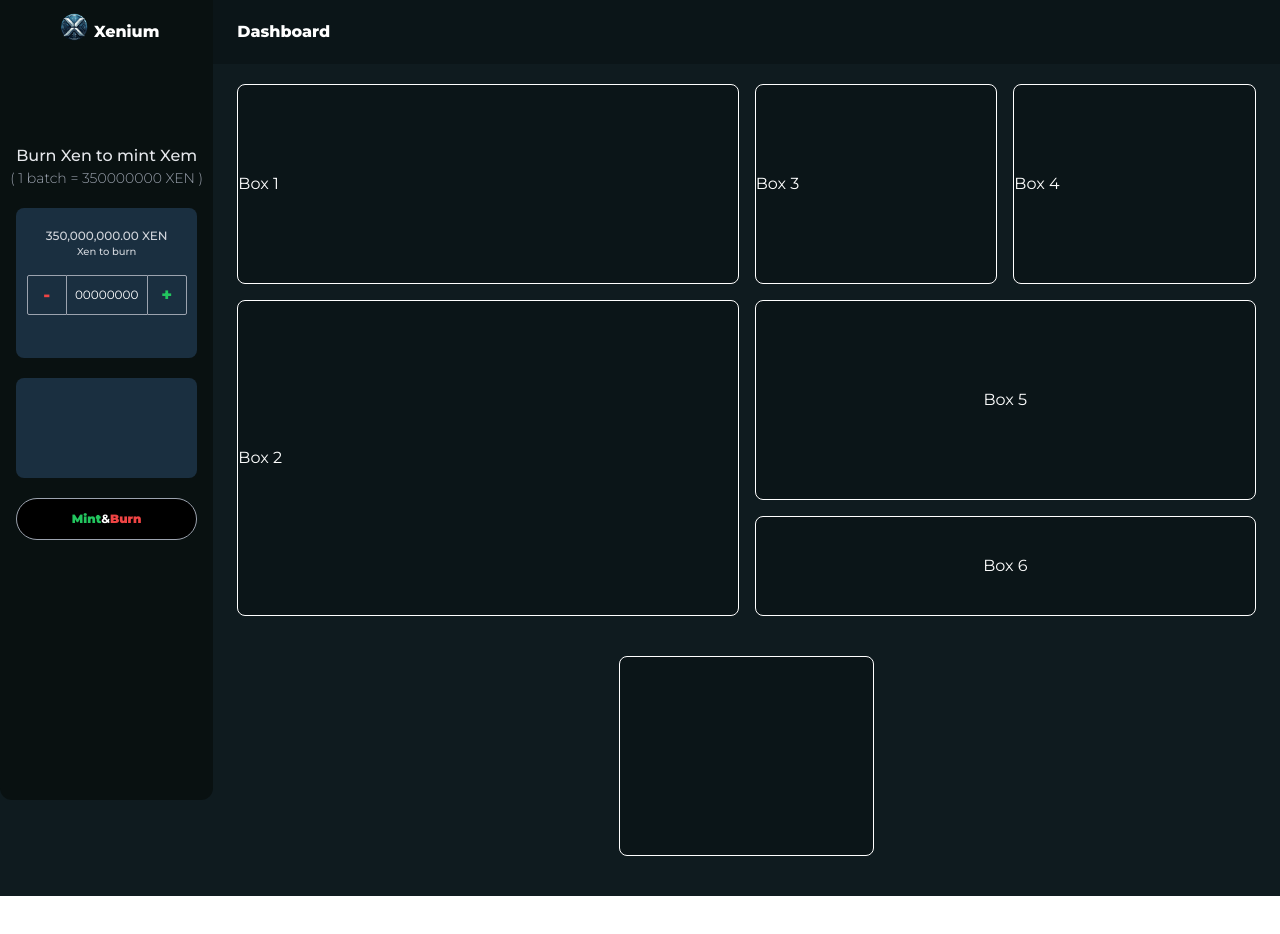
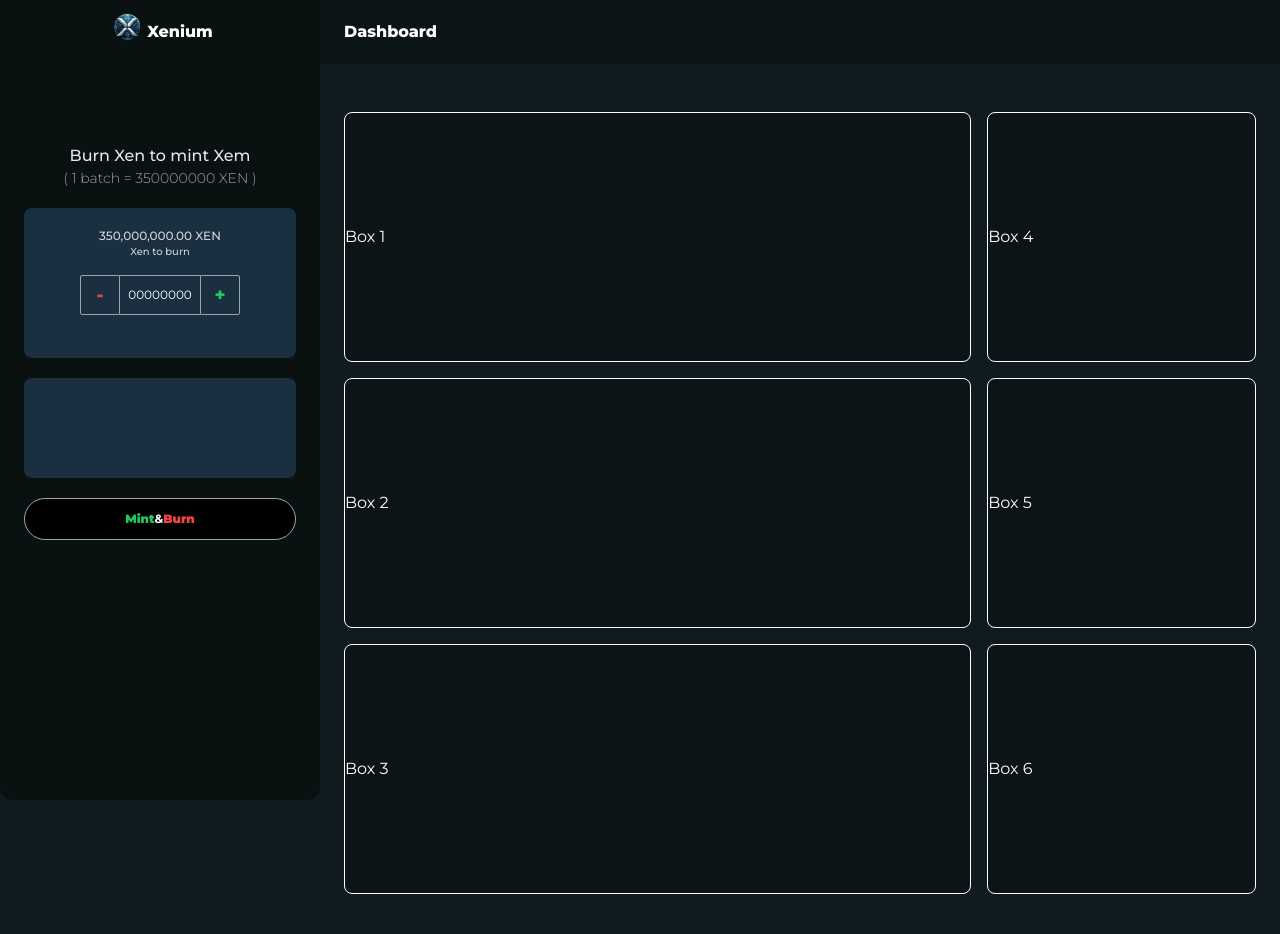
Before and after one commit to Michaeltarimo/Xenium, a Next.js app: page / in a window 1280 px wide. Before the commit the page ends 896 px from the top, so only its background shows below. Built offline with nearby package versions, Linux system fonts and the light colour scheme.

Commit message:
Update index.js

```diff
--- a/src/pages/index.js
+++ b/src/pages/index.js
@@ -15,7 +15,7 @@ const index = () => {
 
         <div className="flex items-start flex-row justify-start w-full min-h-screen md:hidden">
 
-          <div className="flex py-2 flex-col items-center justify-start bg-darkest h-screen w-1/6 rounded-b-xl">
+          <div className="flex py-2 flex-col items-center justify-start bg-darkest h-screen w-1/4 rounded-b-xl">
 
             <nav className="w-full flex items-center justify-center">
               <div>
@@ -56,67 +56,52 @@ const index = () => {
 
           </div>
 
-          <div className="flex flex-col items-start justify-start w-5/6 min-h-screen">
+          <div className="flex flex-col items-start justify-start w-3/4 min-h-screen">
             <nav className="flex w-full bg-darker py-[20px] px-6 font-extrabold text-white text-base">
               <h1>Dashboard</h1>
             </nav>
-            <div className="flex flex-col items-start justify-start w-full mt-5 h-full gap-10">
+            <div className="flex flex-col items-start justify-start w-full mt-12 h-full gap-10">
               <div className="flex flex-row gap-4 items-start justify-start w-full h-full px-6">
 
                 {/**First half */}
-                <div className="flex flex-col w-1/2 gap-4 items-start justify-start">
+                <div className="flex flex-col w-[70%] gap-4 items-start justify-start">
 
-                  <nav className="flex items-center justify-between border border-white rounded-lg bg-darker w-full h-[200px]">
+                  <nav className="flex items-center justify-between border border-white rounded-lg bg-darker w-full h-[250px]">
                     Box 1
                   </nav>
 
-                  <nav className="flex items-center justify-between border border-white rounded-lg bg-darker w-full h-[316px]">
+                  <nav className="flex items-center justify-between border border-white rounded-lg bg-darker w-full h-[250px]">
                     Box 2
+                  </nav>
+
+                  <nav className="flex items-center justify-between border border-white rounded-lg bg-darker w-full h-[250px]">
+                    Box 3
                   </nav>
 
                 </div>
 
 
                 {/**Second half */}
-                <div className="flex flex-col w-1/2 gap-4 items-start justify-start">
+                <div className="flex flex-col w-[30%] gap-4 items-start justify-start">
 
-                  <nav className="flex items-center justify-between w-full h-[200px] gap-4">
 
-                    <div className="flex items-center justify-between border border-white rounded-lg bg-darker w-1/2 h-full">
-                      Box 3
-                    </div>
-                    <div className="flex items-center justify-between border border-white rounded-lg bg-darker w-1/2 h-full">
-                      Box 4
-                    </div>
-
+                <nav className="flex items-center justify-between border border-white rounded-lg bg-darker w-full h-[250px]">
+                    Box 4
+                  </nav>
+                  <nav className="flex items-center justify-between border border-white rounded-lg bg-darker w-full h-[250px]">
+                    Box 5
+                  </nav>
+                  <nav className="flex items-center justify-between border border-white rounded-lg bg-darker w-full h-[250px]">
+                    Box 6
                   </nav>
 
 
-                  <nav className="flex gap-4 flex-col items-center justify-between w-full">
 
-                    <div className="flex items-center justify-center border border-white rounded-lg bg-darker w-full h-[200px]">
-                      Box 5
-                    </div>
-
-                    <div className="flex items-center justify-center border border-white rounded-lg bg-darker w-full h-[100px]">
-                      Box 6
-                    </div>
-
-                  </nav>
 
                 </div>
 
 
 
-
-              </div>
-
-
-              {/**The small box at the bottom */}
-              <div className="flex items-center justify-center w-full px-6">
-                <nav className="flex items-center justify-center border border-white rounded-lg bg-darker w-1/4 h-[200px]">
-
-                </nav>
 
               </div>
             </div>
```
